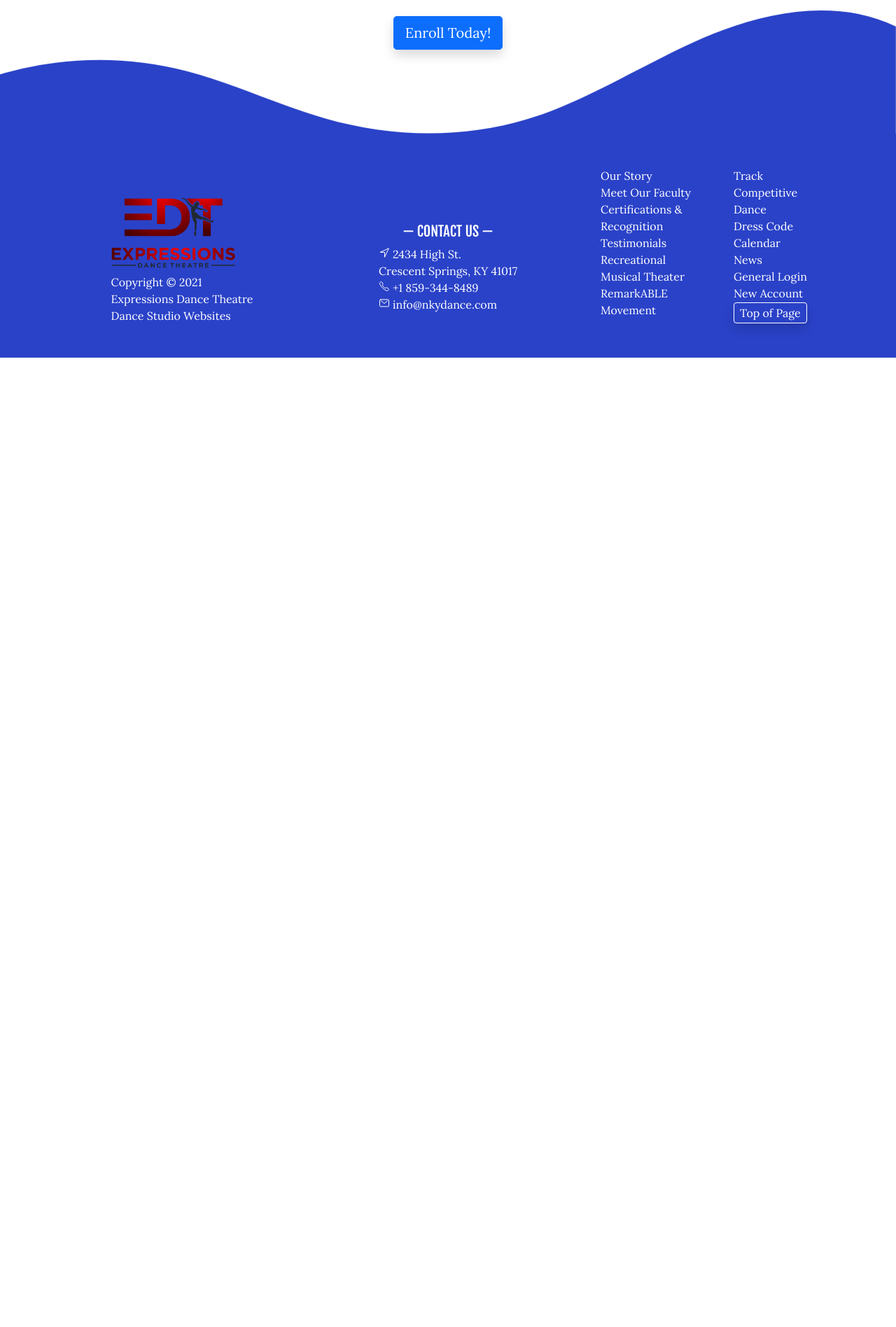
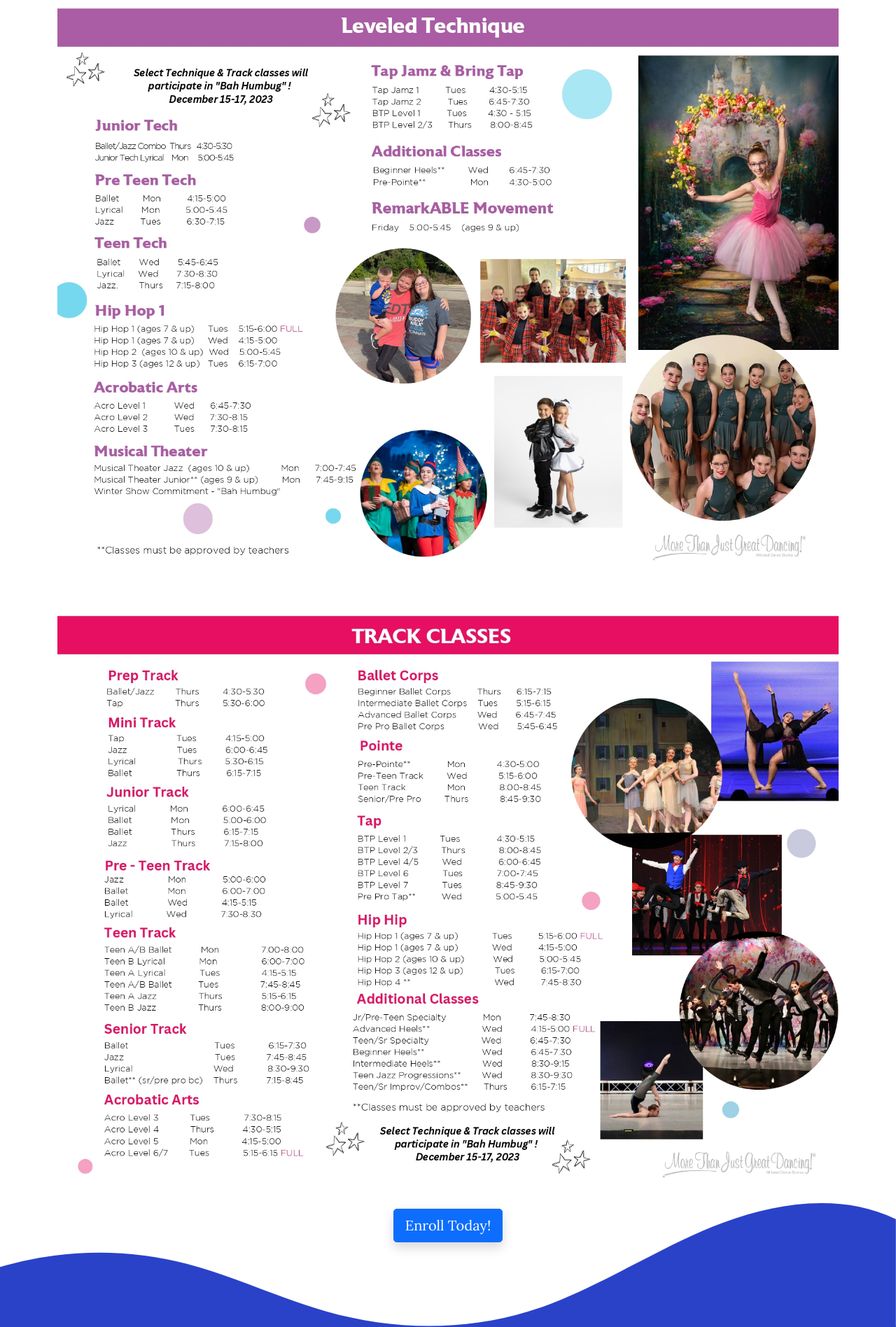
Before and after one commit to denliedesign/expressions, a Laravel app: page /fall in a window 1280 px wide. Shown: the part 1326-3222 px from the top of the page at 70% size. Before the commit the page ends 1837 px from the top, so only its background shows below. Run offline with Laravel 8, Linux system fonts and the light colour scheme; some libraries are stand-ins or nearby versions.

Commit message:
fall 23 round 2

```diff
--- a/resources/views/fall.blade.php
+++ b/resources/views/fall.blade.php
@@ -27,14 +27,14 @@
                 </div>
             </div>
             <div class="row row-cols-1 row-cols-sm-1 row-cols-md-1 row-cols-lg-1">
-                <a href="/images/23-program.pdf" target="_blank">
-                    <img src="/images/23-program_page-0001.jpg" alt="fall flyer" class="img-fluid rounded">
+                <a href="/images/23-fall.pdf" target="_blank">
+                    <img src="/images/23-fall-1.jpg" alt="fall flyer" class="img-fluid rounded">
                 </a>
-                <a href="/images/23-program.pdf" target="_blank">
-                    <img src="/images/23-program_page-0002.jpg" alt="fall flyer" class="img-fluid rounded">
+                <a href="/images/23-fall.pdf" target="_blank">
+                    <img src="/images/23-fall-2.jpg" alt="fall flyer" class="img-fluid rounded">
                 </a>
-                <a href="/images/23-program.pdf" target="_blank">
-                    <img src="/images/23-program_page-0003.jpg" alt="fall flyer" class="img-fluid rounded">
+                <a href="/images/23-fall.pdf" target="_blank">
+                    <img src="/images/23-fall-3.jpg" alt="fall flyer" class="img-fluid rounded">
                 </a>
             </div>
             <div class="d-flex justify-content-center my-4">
```
Also changed, not shown: public/images/23-fall-1.jpg (added), public/images/23-fall-2.jpg (added), public/images/23-fall-3.jpg (added), 1 other file.
